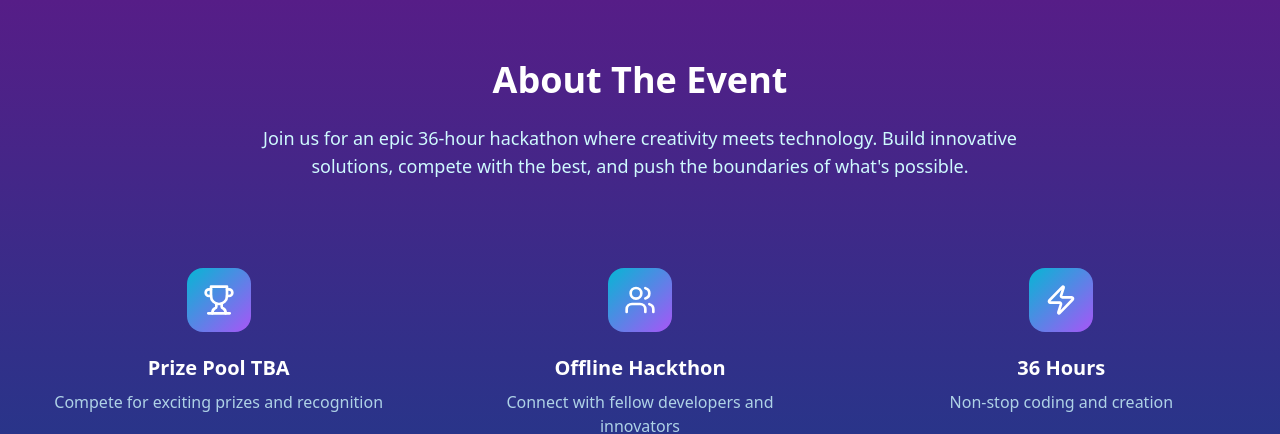
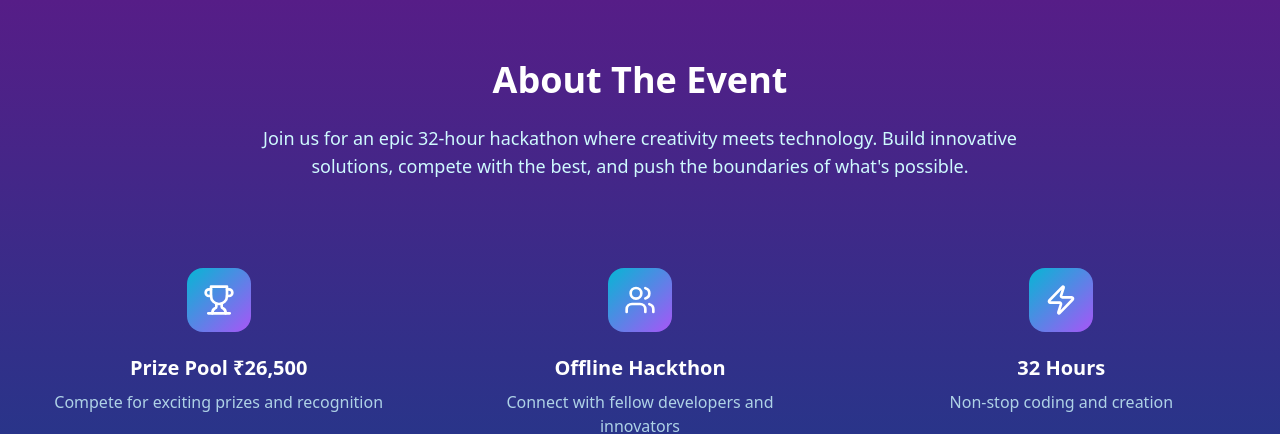
Before and after one commit to praneeth622/Devs-Club-IIITDM, a Next.js app in the folder devs-club/: page /vashishthackathon in a window 1280 px wide. Shown: the part 820-1254 px from the top of the page. Built offline with nearby package versions, Linux system fonts and the light colour scheme.

Commit message:
Updated Vashisht Hackthon page According to Unstop

```diff
--- a/devs-club/app/vashishthackathon/components/About.tsx
+++ b/devs-club/app/vashishthackathon/components/About.tsx
@@ -6,7 +6,7 @@ export const About = () => {
   const features = [
     {
       icon: <Trophy className="w-8 h-8" />,
-      title: 'Prize Pool TBA',
+      title: 'Prize Pool ₹26,500',
       description: 'Compete for exciting prizes and recognition'
     },
     {
@@ -16,7 +16,7 @@ export const About = () => {
     },
     {
       icon: <Zap className="w-8 h-8" />,
-      title: '36 Hours',
+      title: '32 Hours',
       description: 'Non-stop coding and creation'
     }
   ];
@@ -31,7 +31,7 @@ export const About = () => {
         >
           <h2 className="text-4xl font-bold text-white mb-6">About The Event</h2>
           <p className="text-cyan-100 text-lg">
-            Join us for an epic 36-hour hackathon where creativity meets technology.
+            Join us for an epic 32-hour hackathon where creativity meets technology.
             Build innovative solutions, compete with the best, and push the boundaries
             of what&apos;s possible.
           </p>
--- a/devs-club/app/vashishthackathon/components/EventTimeline.tsx
+++ b/devs-club/app/vashishthackathon/components/EventTimeline.tsx
@@ -5,7 +5,7 @@ import { Clock, Code, Trophy, Flag } from 'lucide-react';
 const events = [
   {
     icon: <Flag />,
-    time: '10:00 AM',
+    time: '9:00 AM',
     day: 'Day 1',
     title: 'Opening Ceremony',
     description: 'Kickoff and team formation'
@@ -26,7 +26,7 @@ const events = [
   },
   {
     icon: <Trophy />,
-    time: '2:00 PM',
+    time: '6:00 PM',
     day: 'Day 2',
     title: 'Winners Announced',
     description: 'Awards ceremony'
@@ -64,7 +64,11 @@ export const EventTimeline = () => {
                   whileHover={{ scale: 1.05 }}
                   className="bg-gradient-to-br from-purple-800/50 to-blue-800/50 p-6 rounded-xl backdrop-blur-sm border border-purple-500/20"
                 >
-                  <div className="text-cyan-400 mb-2">{event.time}</div>
+                  <div className="text-cyan-400 mb-2">
+                    {event.day}
+                    <br />
+                    {event.time}</div>
+
                   <h3 className="text-xl font-bold text-white mb-1">{event.title}</h3>
                   <p className="text-cyan-100/80">{event.description}</p>
                 </motion.div>
--- a/devs-club/app/vashishthackathon/components/Rules.tsx
+++ b/devs-club/app/vashishthackathon/components/Rules.tsx
@@ -8,7 +8,7 @@ const ruleCategories = [
     icon: <Users className="w-6 h-6" />,
     rules: [
       "Open to students from all institutes",
-      "Teams of 2-5 members allowed",
+      "Teams of 1-4 members allowed",
       "One team can participate in only one track",
       "Teams can include students from any discipline"
     ]
@@ -17,7 +17,7 @@ const ruleCategories = [
     title: "Event Format",
     icon: <Calendar className="w-6 h-6" />,
     rules: [
-      "24-48 hour hackathon",
+      "32-hour hackathon",
       "Hall available from 9:30 AM to 6:00 PM",
       "Remote work after 6:00 PM",
       "Wi-Fi provided throughout the event"
```
